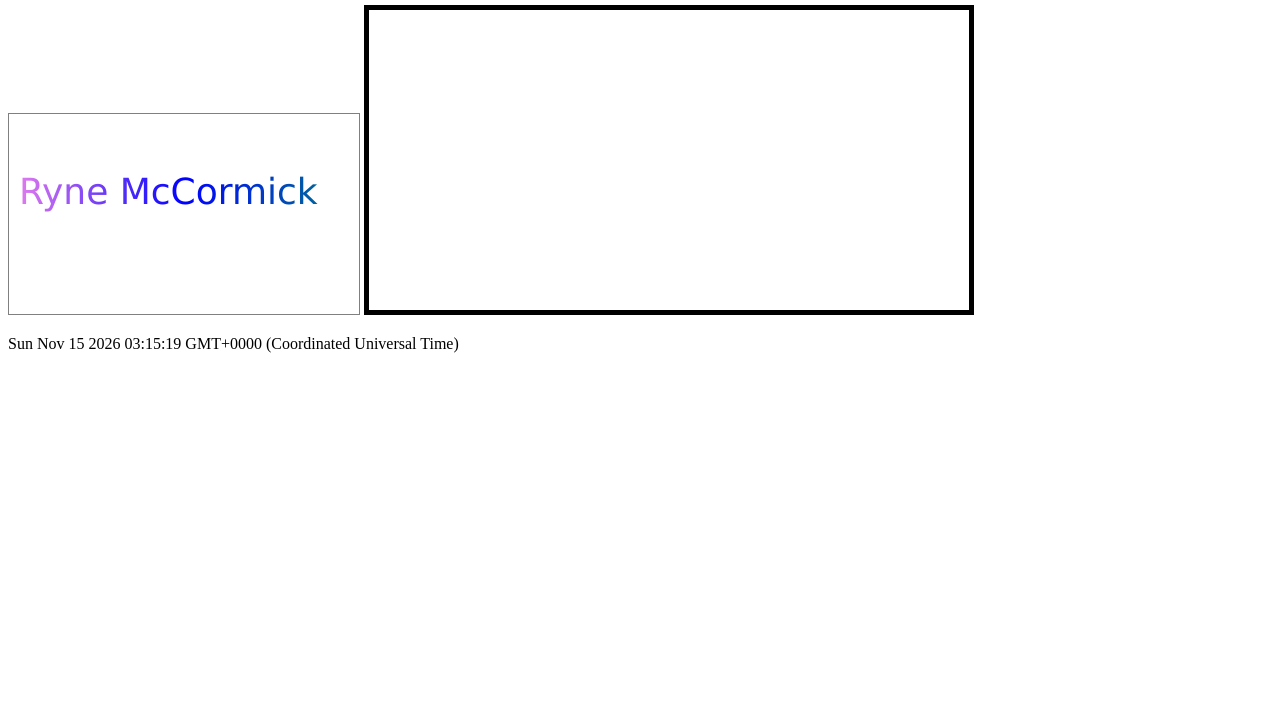
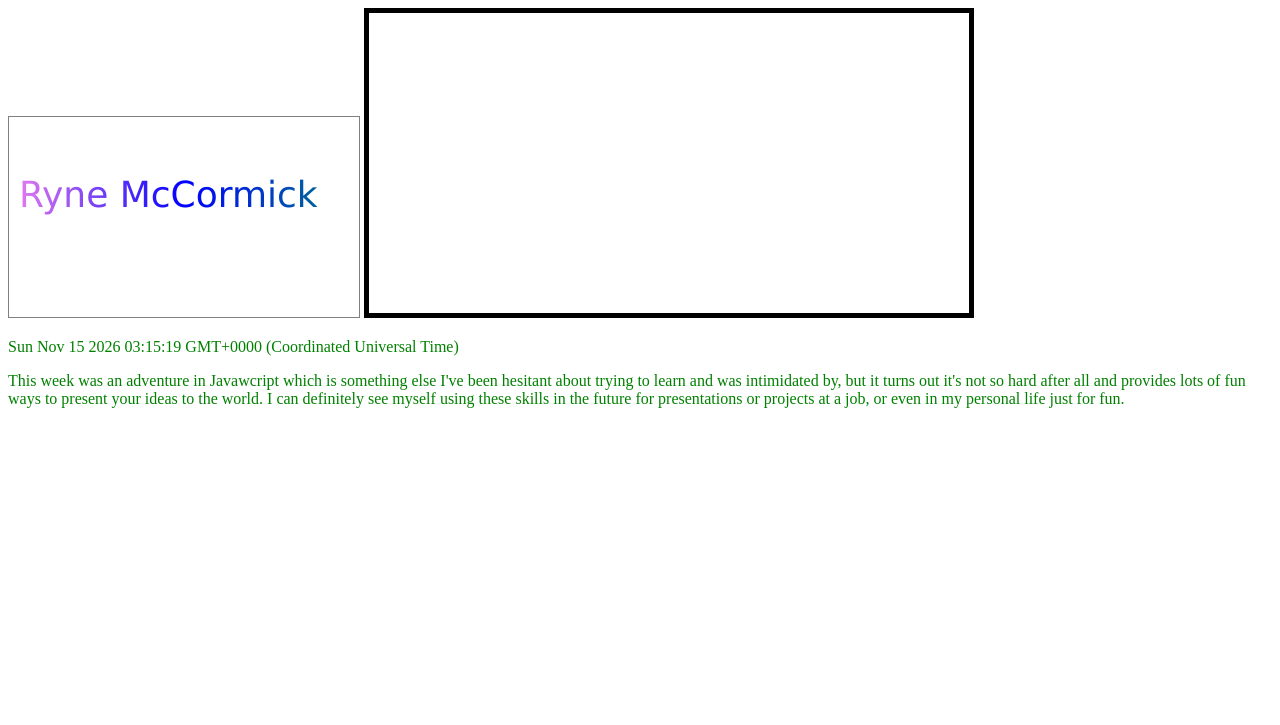
Before and after one commit to DR-JR/DR-JR.github.io, a plain HTML site: page web110/assignment12.html in a window 1280 px wide. Shown: the part 75-800 px from the top of the page. Drawn offline with Linux system fonts and the light colour scheme.

Commit message:
Enhance HTML with meta and style tags
Updated the HTML structure and added a paragraph about learning JavaScript.

```diff
--- a/web110/assignment12.html
+++ b/web110/assignment12.html
@@ -1,6 +1,11 @@
 <!DOCTYPE html>
 <html lang="en">
-
+  <head>
+    <meta charset="utf-8">
+    <link rel="stylesheet" type="text/css" href="style.css">
+    <style type="text/css">
+    </style>
+  </head>
   <body>
   <h1>Ryne McCormick</h1>
 
@@ -38,6 +43,6 @@
   context.fill();
 
   </script>
-
+  <p>This week was an adventure in Javawcript which is something else I've been hesitant about trying to learn and was intimidated by, but it turns out it's not so hard after all and provides lots of fun ways to present your ideas to the world. I can definitely see myself using these skills in the future for presentations or projects at a job, or even in my personal life just for fun.</p>
   </body>
 </html>
```
